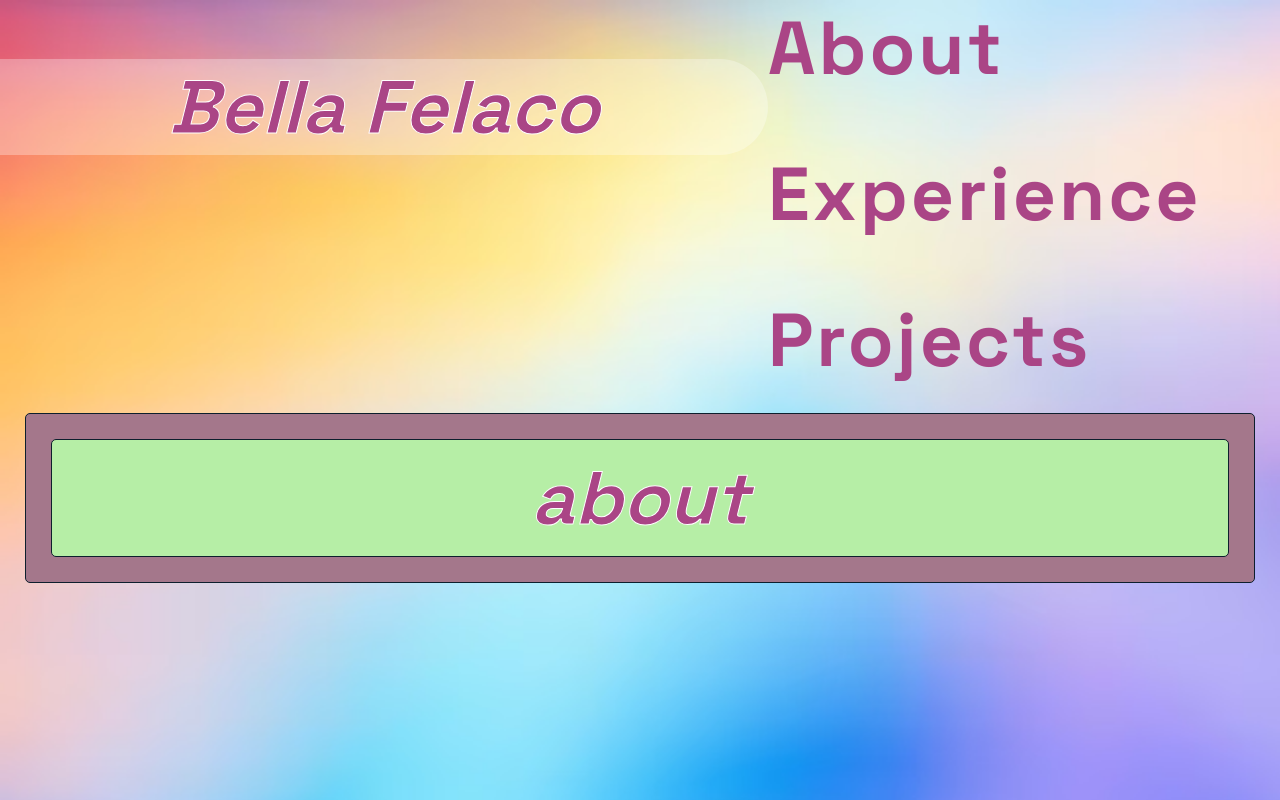
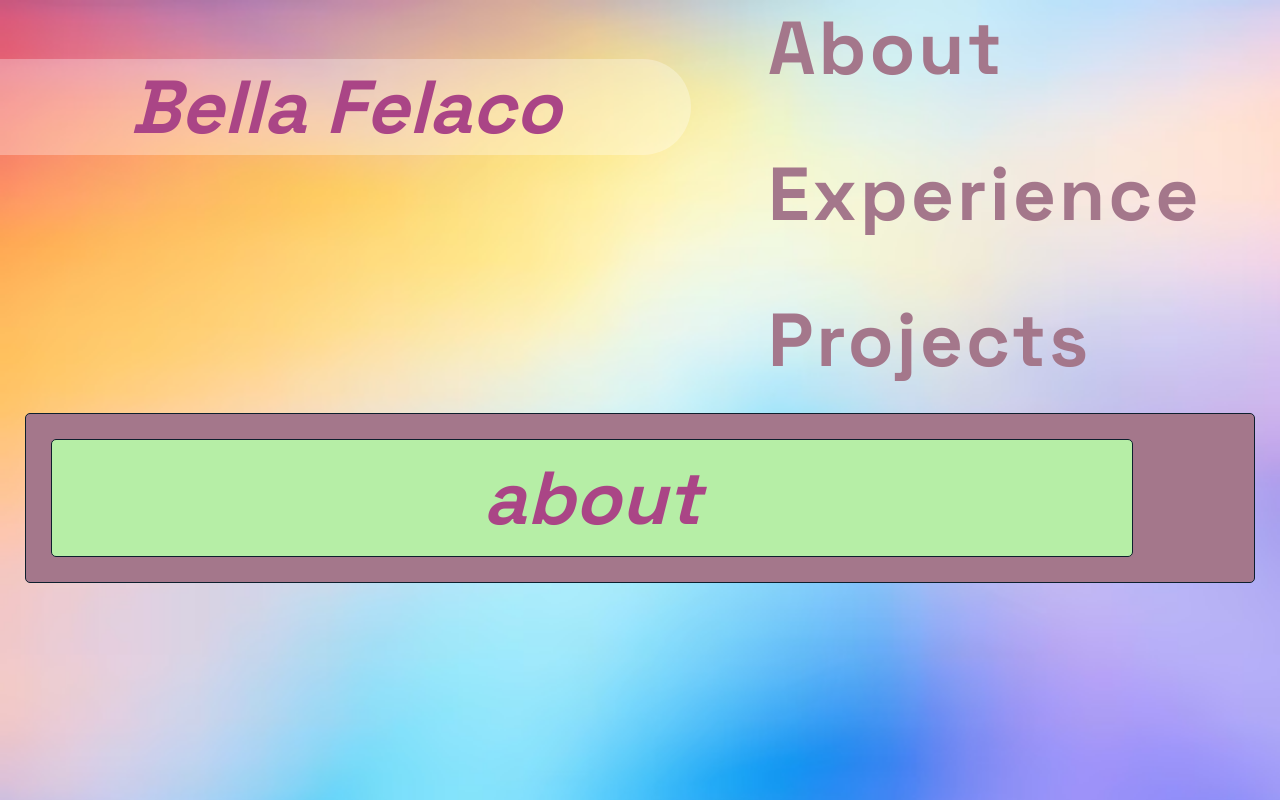
Before and after one commit to isfelaco/Bella-Felaco-Portfolio, a React (Create React App) app: page /about in a window 1280 px wide. Built offline with nearby package versions, Linux system fonts and the light colour scheme.

Commit message:
homepage details

```diff
--- a/src/App.css
+++ b/src/App.css
@@ -47,7 +47,6 @@ html {
 .title {
 	/* text */
 	color: #aa4586;
-	-webkit-text-stroke: 1px white;
 	font-size: 75px;
 	font-style: italic;
 	font-weight: bold;
@@ -56,6 +55,7 @@ html {
 	margin-top: -100px;
 	background: rgb(255, 255, 255, 0.3);
 	border-radius: 0px 50px 50px 0px;
+	width: 90%;
 }
 
 .right {
--- a/src/NavBar.tsx
+++ b/src/NavBar.tsx
@@ -8,7 +8,7 @@ const Link = styled(NavLink)`
 	font-weight: bold;
 	letter-spacing: 3px;
 	animation: fadeIn 3s;
-	color: #aa4586;
+	color: #a4778b;
 	text-decoration: none;
 
 	&:hover {
--- a/src/index.js
+++ b/src/index.js
@@ -8,7 +8,6 @@ const root = ReactDOM.createRoot(document.getElementById("root"));
 root.render(
 	<React.StrictMode>
 		<App />
-		{/* <Section /> */}
 	</React.StrictMode>
 );
 
```
